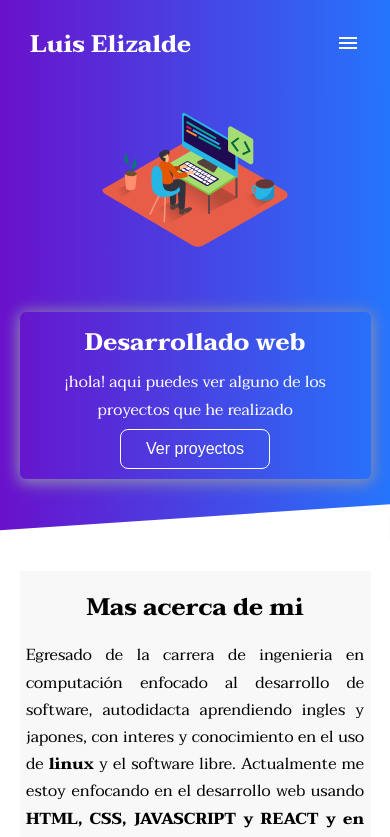
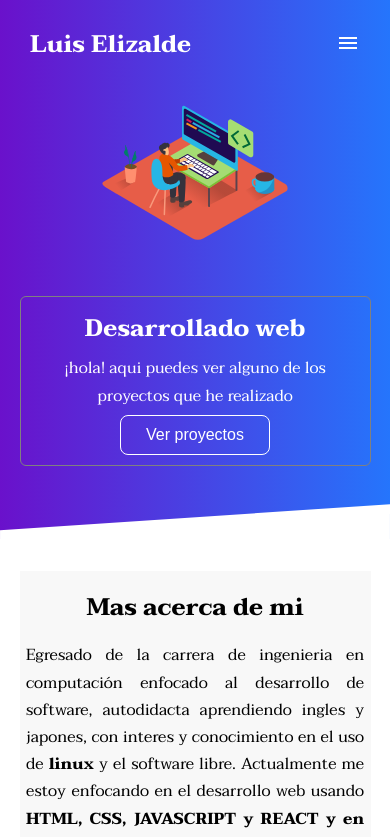
Before and after one commit to LuisElizaldeCruz/PORTAFOLIO, a React (Create React App) app: page / in a window 390 px wide. Shown: the top 837 px of the page. Built offline with nearby package versions, Linux system fonts and the light colour scheme.

Commit message:
se ajusto el diseño de la descripcion en la cabecera

```diff
--- a/src/assets/css/Hero.css
+++ b/src/assets/css/Hero.css
@@ -19,13 +19,14 @@
   height: 300px;
   padding: 0.625rem;
   border-radius: 6px;
-  box-shadow: 0px 2px 15px 2px var(--primary-shadow);
+  /* box-shadow: 0px 2px 15px 2px var(--primary-shadow); */
   color: white;
   display: flex;
   flex-direction: column;
   margin-bottom: 100px;
   align-items: center;
   justify-content: space-around;
+  border: solid 1px grey;
 
 }
 
--- a/src/assets/css/Responsive.css
+++ b/src/assets/css/Responsive.css
@@ -63,10 +63,11 @@
   }
 
   .bio {
-    margin: 10px auto 50px auto;
+    margin: 10px auto 70px auto;
     width: 90%;
     height: auto;
     text-align: center;
+    height: 170px;
   }
 
   .more-about {
```
